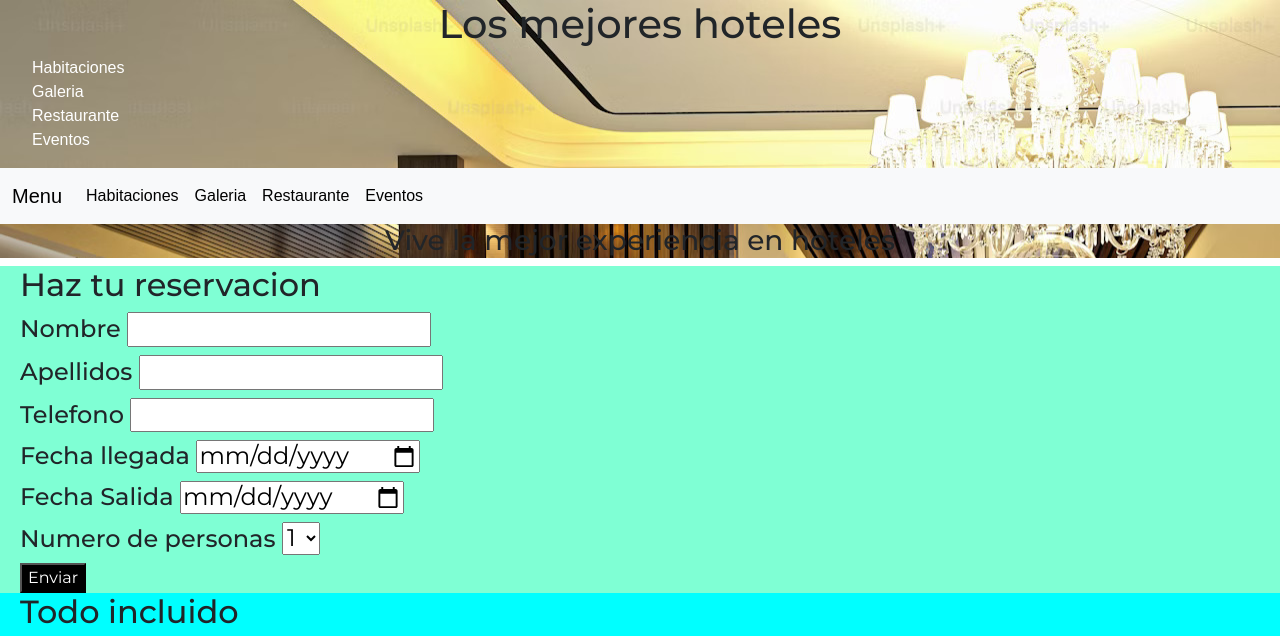
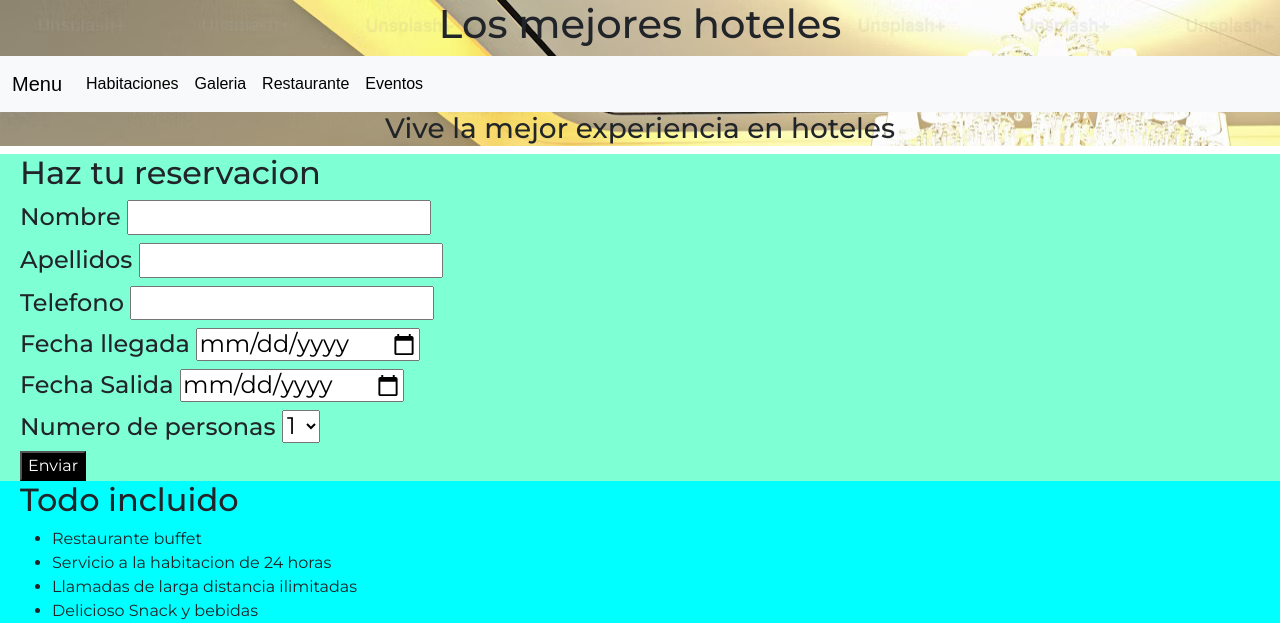
Before and after one commit to JorgeIslasVillar23/EntregaWeb2, a plain HTML site: page index.html in a window 1280 px wide. Shown: the top 636 px of the page. Drawn offline with nearby package versions, Linux system fonts and the light colour scheme.

Commit message:
quitar menu antiguo

```diff
--- a/index.html
+++ b/index.html
@@ -15,15 +15,7 @@
 <body>
     <header class="index-header">
         <h1>Los mejores hoteles</h1>
-        <nav>
-            <ul class="ulMenu">
-                <li><a href="html/habitaciones.html">Habitaciones</a></li>
-                <li><a href="html/galeria.html">Galeria</a></li>
-                <li><a href="#">Restaurante</a></li>
-                <li><a href="#">Eventos</a></li>
 
-            </ul>
-        </nav>
 
           <nav class="navbar navbar-expand-lg bg-body-tertiary">
         <div class="container-fluid">
```
